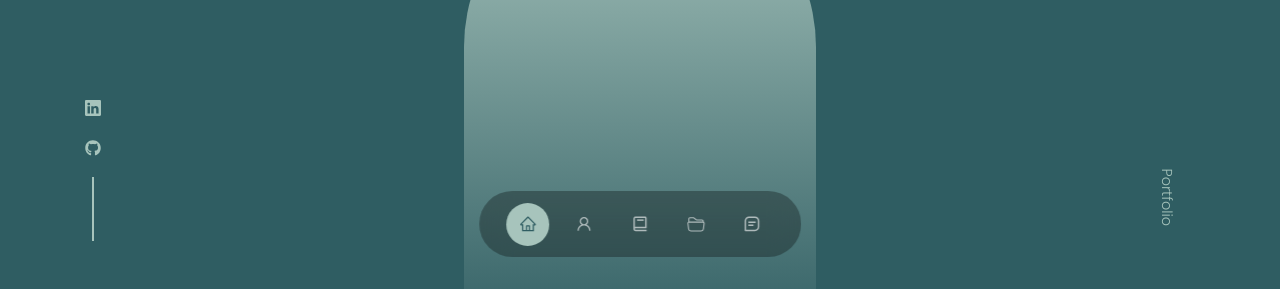
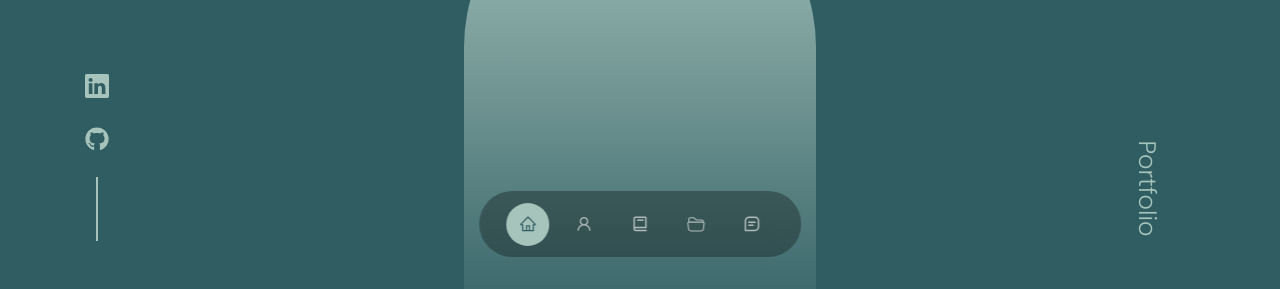
Before and after one commit to greensharpie/kevin-blanco, a React (Create React App) app: page / in a window 1280 px wide. Shown: the part 511-800 px from the top of the page. Built offline with nearby package versions, Linux system fonts and the light colour scheme.

Commit message:
header socials sizing

```diff
--- a/src/components/header/header.css
+++ b/src/components/header/header.css
@@ -25,6 +25,7 @@ header{
   position: absolute;
   left: 5.3rem;
   bottom: 3rem;
+  font-size: 1.5rem;
 }
 
 .header__socials::after{
@@ -54,7 +55,7 @@ header{
   bottom: 5rem;
   transform: rotate(90deg);
   font-weight: 300;
-  font-size: 0.9rem;
+  font-size: 1.5rem;
 }
 
 @media screen and (max-width: 1024px) {
```
